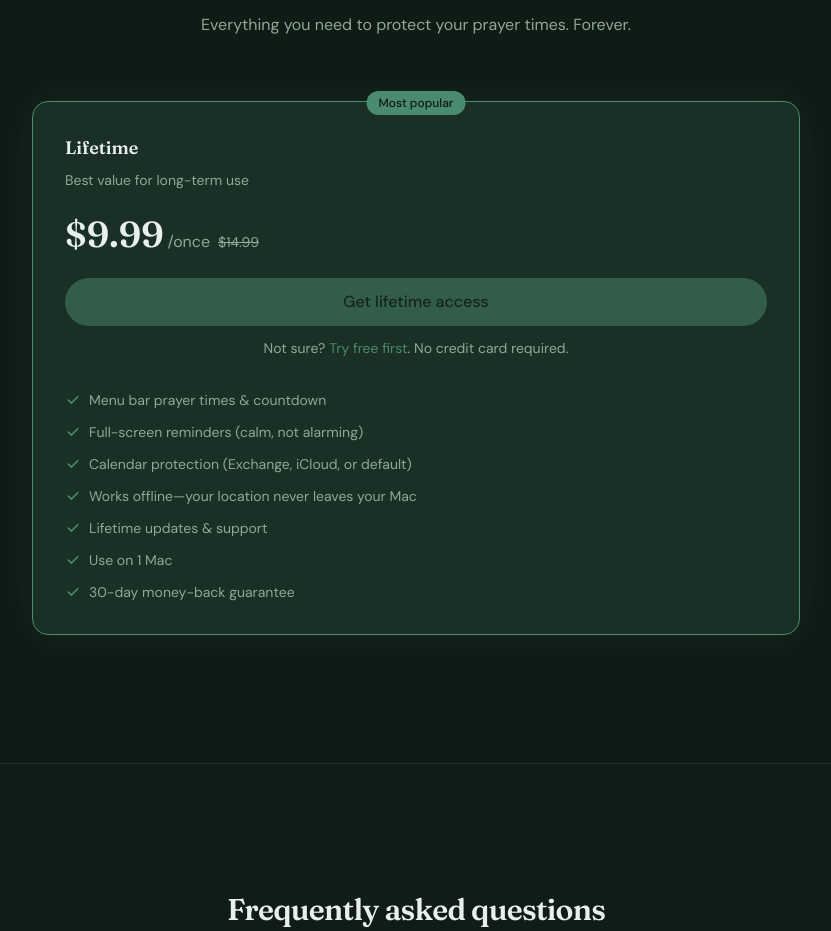
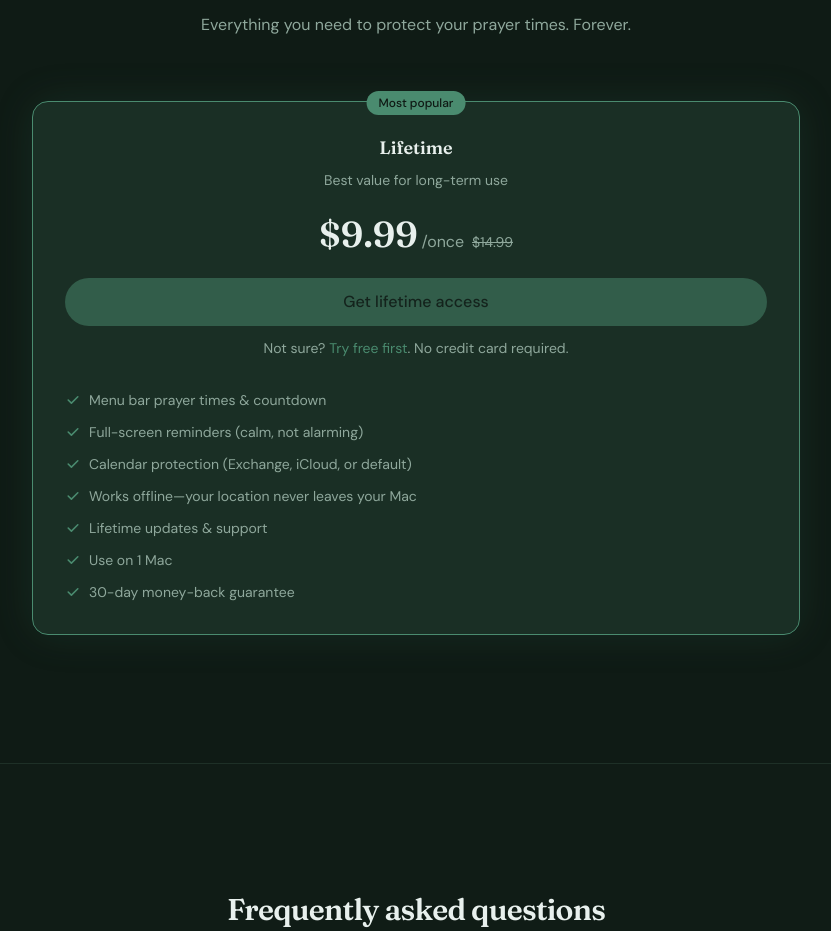
Before and after one commit to dzulfikar08/waqtu, a Next.js app: page / in a window 1280 px wide. Shown: the part 4400-5331 px from the top of the page, without its empty margins (224-1055 px from the left). Built offline with nearby package versions, Linux system fonts and the light colour scheme.

Commit message:
style: center pricing card text elements
- Center "Lifetime" name
- Center "Best value for long-term use" description
- Center price display ($9.99/once with $14.99 strikethrough)

Co-Authored-By: Claude Opus 4.6 <noreply@anthropic.com>

```diff
--- a/src/app/page.tsx
+++ b/src/app/page.tsx
@@ -485,13 +485,13 @@ export default function Home() {
                       </span>
                     </div>
                   )}
-                  <h3 className="font-display text-lg font-semibold text-[var(--waqtu-text)]">
+                  <h3 className="font-display text-center text-lg font-semibold text-[var(--waqtu-text)]">
                     {plan.name}
                   </h3>
-                  <p className="mt-2 text-sm text-[var(--waqtu-muted)]">
+                  <p className="mt-2 text-center text-sm text-[var(--waqtu-muted)]">
                     {plan.description}
                   </p>
-                  <div className="mt-6 flex items-baseline gap-2">
+                  <div className="mt-6 flex items-baseline justify-center gap-2">
                     <div className="flex items-baseline gap-1">
                       <span className="font-display text-4xl font-semibold text-[var(--waqtu-text)]">
                         {plan.price}
```
